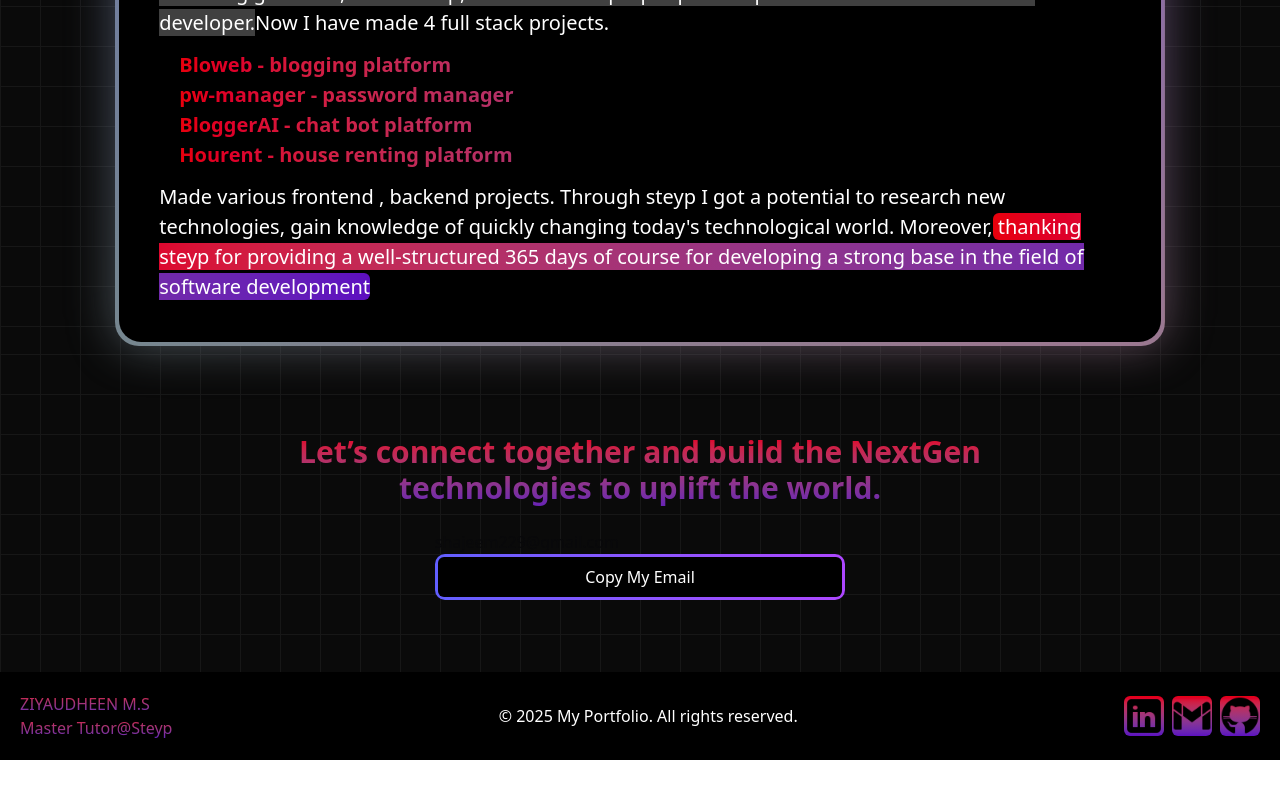
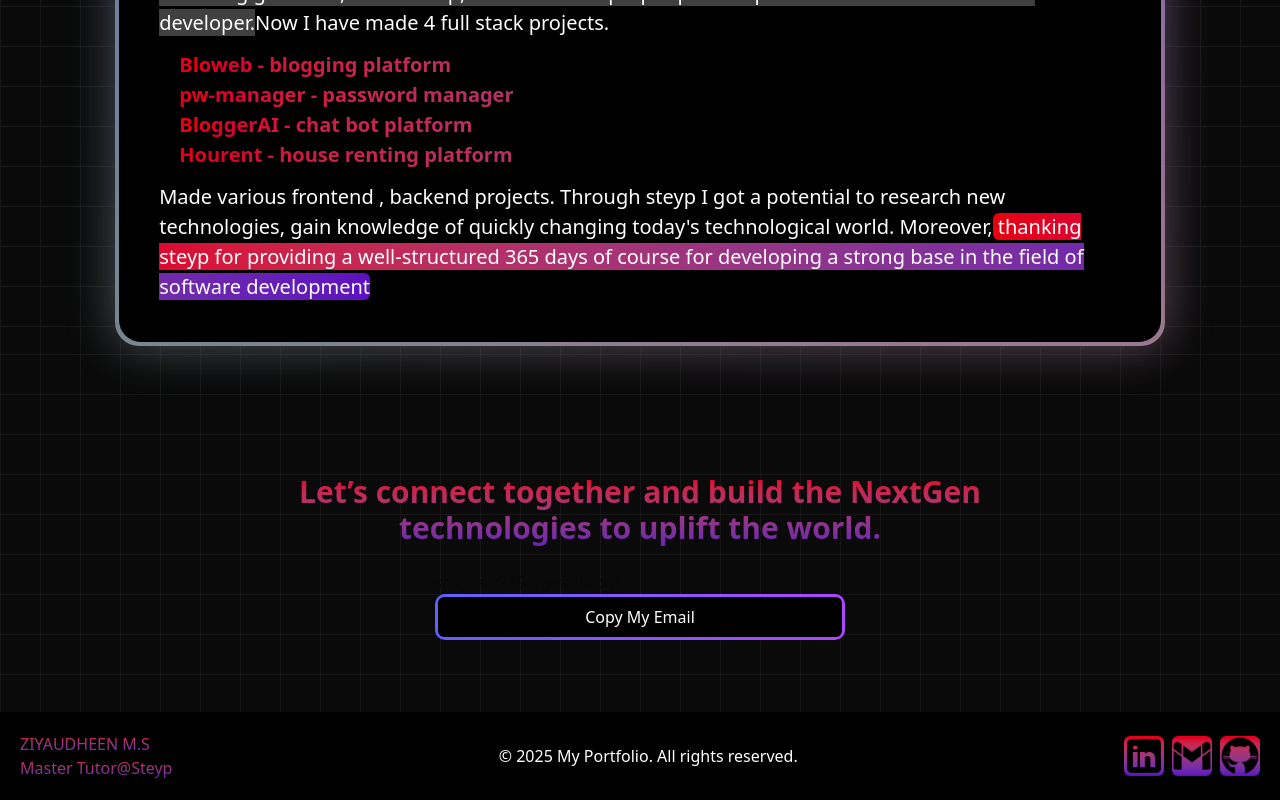
Before and after one commit to ziyaudheenms/ZIYAUDHEEN-MS, a Next.js app: page / in a window 1280 px wide. Shown: the part 7943-8743 px from the top of the page. Before the commit the page ends 8703 px from the top, so only its background shows below. Built offline with nearby package versions, Linux system fonts and the light colour scheme.

Commit message:
eight commit

```diff
--- a/app/page.js
+++ b/app/page.js
@@ -306,7 +306,7 @@ export default function Home() {
       <Stey />
 
         </div>
-      <div id="contact" className="relative flex h-full w-full bg-black/[0.96] antialiased pb-10">
+      <div id="contact" className="relative flex h-full w-full bg-black/[0.96] antialiased pb-10 pt-10">
         <div
           className={cn(
             "pointer-events-none absolute inset-0 [background-size:40px_40px] select-none",
```
